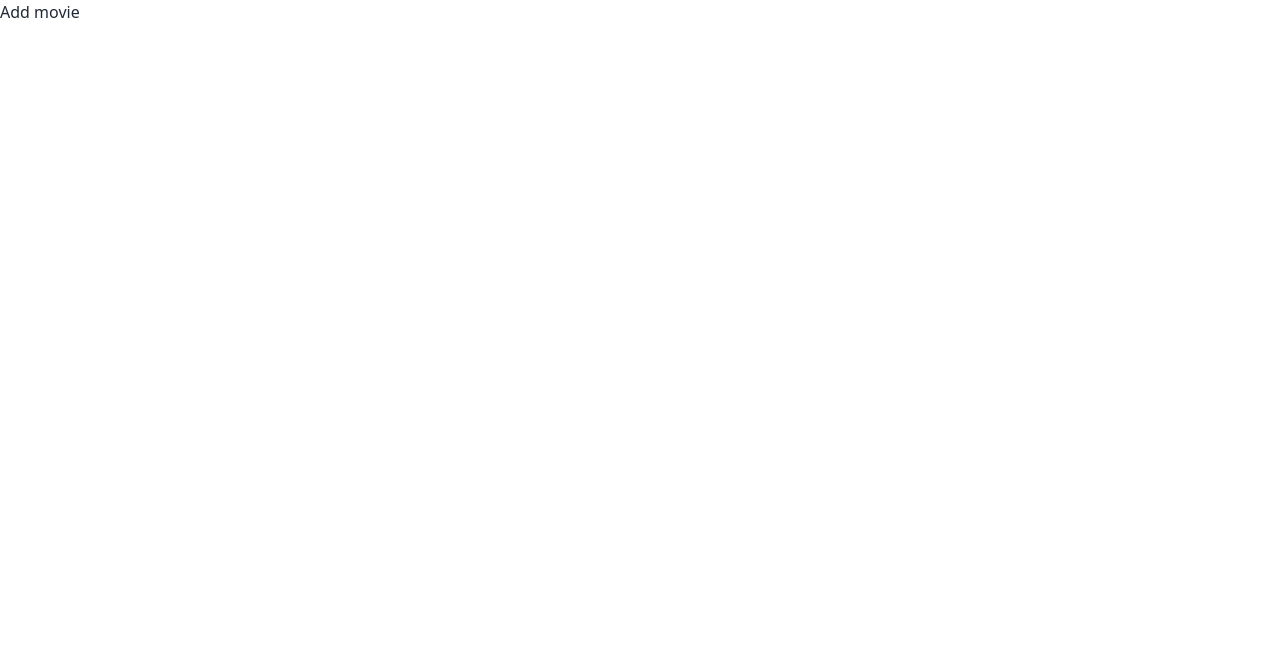
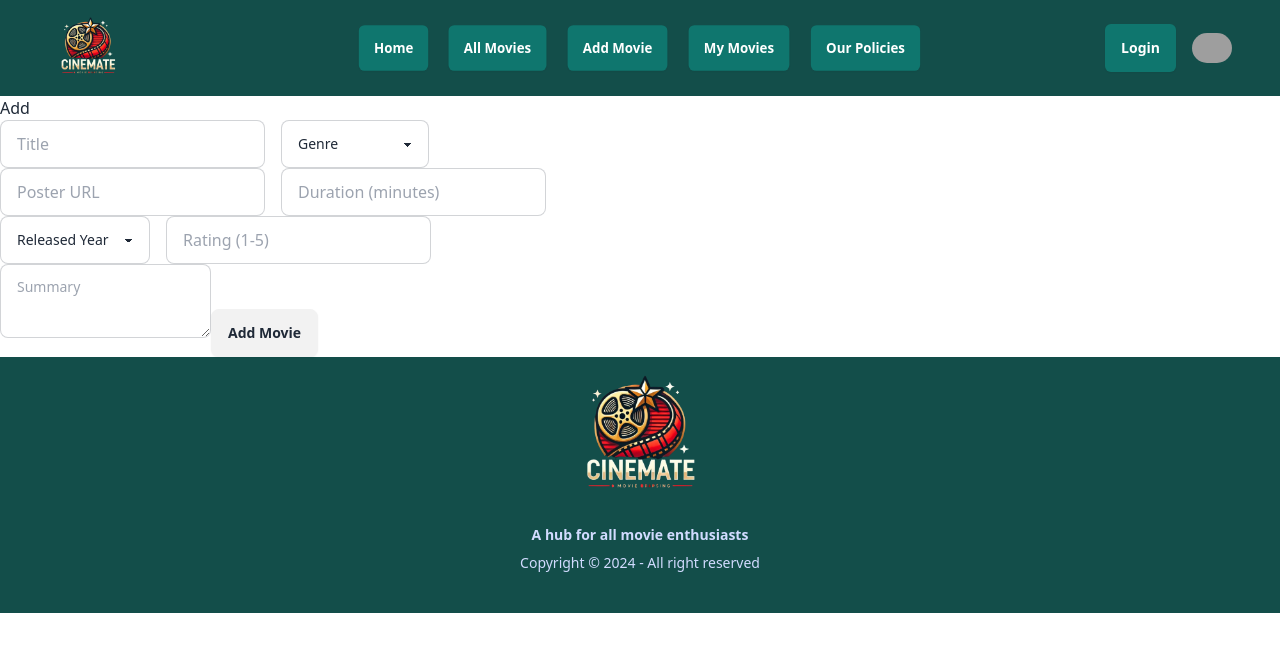
Before and after one commit to nafisahnubah/cinemate-client-side, a React (Vite) app: page /addMovie in a window 1280 px wide. Shown: the top 652 px of the page. Built offline with nearby package versions, Linux system fonts and the light colour scheme; grey boxes are pictures that could not be loaded.

Commit message:
added Add Movie page

```diff
--- a/package.json
+++ b/package.json
@@ -16,6 +16,7 @@
     "react": "^18.3.1",
     "react-dom": "^18.3.1",
     "react-router-dom": "^7.0.2",
+    "react-simple-star-rating": "^5.1.7",
     "sort-by": "^1.2.0"
   },
   "devDependencies": {
--- a/src/Components/AddMovie.jsx
+++ b/src/Components/AddMovie.jsx
@@ -1,7 +1,96 @@
+import Footer from "./Footer";
+import NavBar from "./NavBar";
+
 const AddMovie = () => {
+
+    const handleSubmit = (e) => {
+        e.preventDefault();
+        const form = event.target;
+        const title = form.title.value;
+        const genre = form.genre.value;
+        const poster = form.poster.value;
+        const duration = form.duration.value;
+        const year = form.year.value;
+        const rating = form.rating.value;
+        const summary = form.summary.value;
+        console.log(title, genre, poster, duration, year, rating, summary)
+    };
+
     return (
         <div>
-            Add movie
+            <NavBar></NavBar>
+            <h1>Add</h1>
+            <form onSubmit={handleSubmit}>
+                <div className="flex gap-4">
+                    <div>
+                        <div>
+                        <input name="title" className="input input-bordered join-item" placeholder="Title" />
+                        </div>
+                    </div>
+                    <select name="genre" className="select select-bordered join-item">
+                        <option disabled selected>Genre</option>
+                        <option>Sci-fi</option>
+                        <option>Drama</option>
+                        <option>Action</option>
+                        <option>Romance</option>
+                        <option>Fantasy</option>
+                        <option>History</option>
+                        <option>Reality</option>
+                        <option>Documentary</option>
+                        <option>Mystery</option>
+                    </select>
+                </div>
+                <div className="flex gap-4">
+                    <div>
+                        <div>
+                        <input name="poster" className="input input-bordered join-item" placeholder="Poster URL" />
+                        </div>
+                    </div>
+                    <div>
+                        <div>
+                        <input name="duration" className="input input-bordered join-item" placeholder="Duration (minutes)" />
+                        </div>
+                    </div>
+                </div>
+                <div className="flex gap-4">
+                    <select name="year" className="select select-bordered join-item">
+                        <option disabled selected>Released Year</option>
+                        <option>2024</option>
+                        <option>2023</option>
+                        <option>2022</option>
+                        <option>2021</option>
+                        <option>2020</option>
+                        <option>2019</option>
+                        <option>2018</option>
+                        <option>2017</option>
+                        <option>2016</option>
+                        <option>2015</option>
+                        <option>2014</option>
+                        <option>2013</option>
+                        <option>2012</option>
+                        <option>2011</option>
+                        <option>2010</option>
+                        <option>2009</option>
+                        <option>2008</option>
+                        <option>2007</option>
+                        <option>2006</option>
+                        <option>2005</option>
+                        <option>2004</option>
+                        <option>2003</option>
+                        <option>2002</option>
+                        <option>2001</option>
+                        <option>2000</option>
+                    </select>
+                    <div>
+                        <div>
+                        <input name="rating" className="input input-bordered join-item" placeholder="Rating (1-5)" />
+                        </div>
+                    </div>
+                </div>
+                <textarea name="summary" className="textarea textarea-bordered" placeholder="Summary"></textarea>
+                <input className="btn" type="submit" value="Add Movie"/>
+            </form>
+            <Footer></Footer>
         </div>
     );
 };
```
Also changed, not shown: 2 other files (tests, documents, lock files or other folders).
